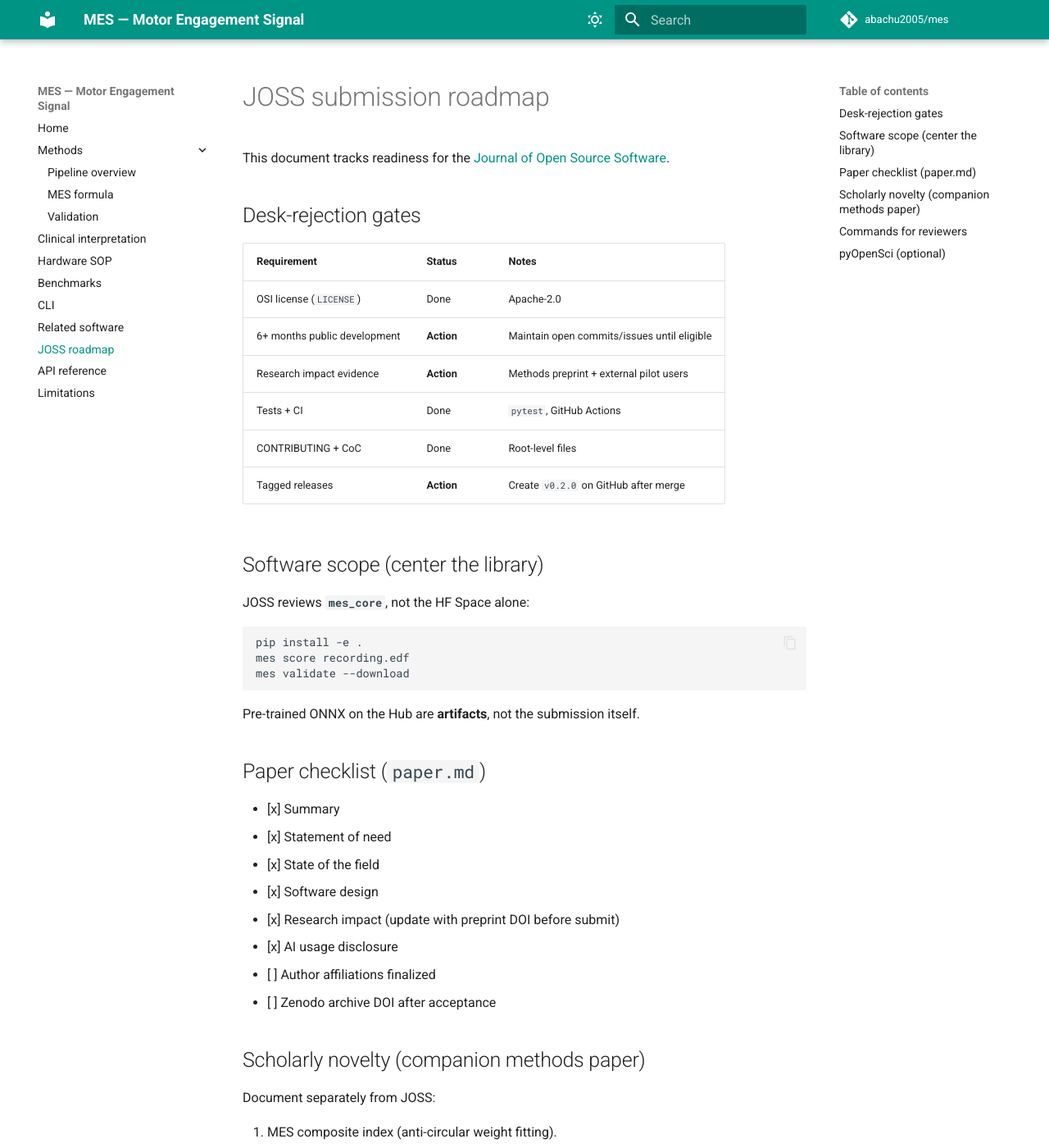
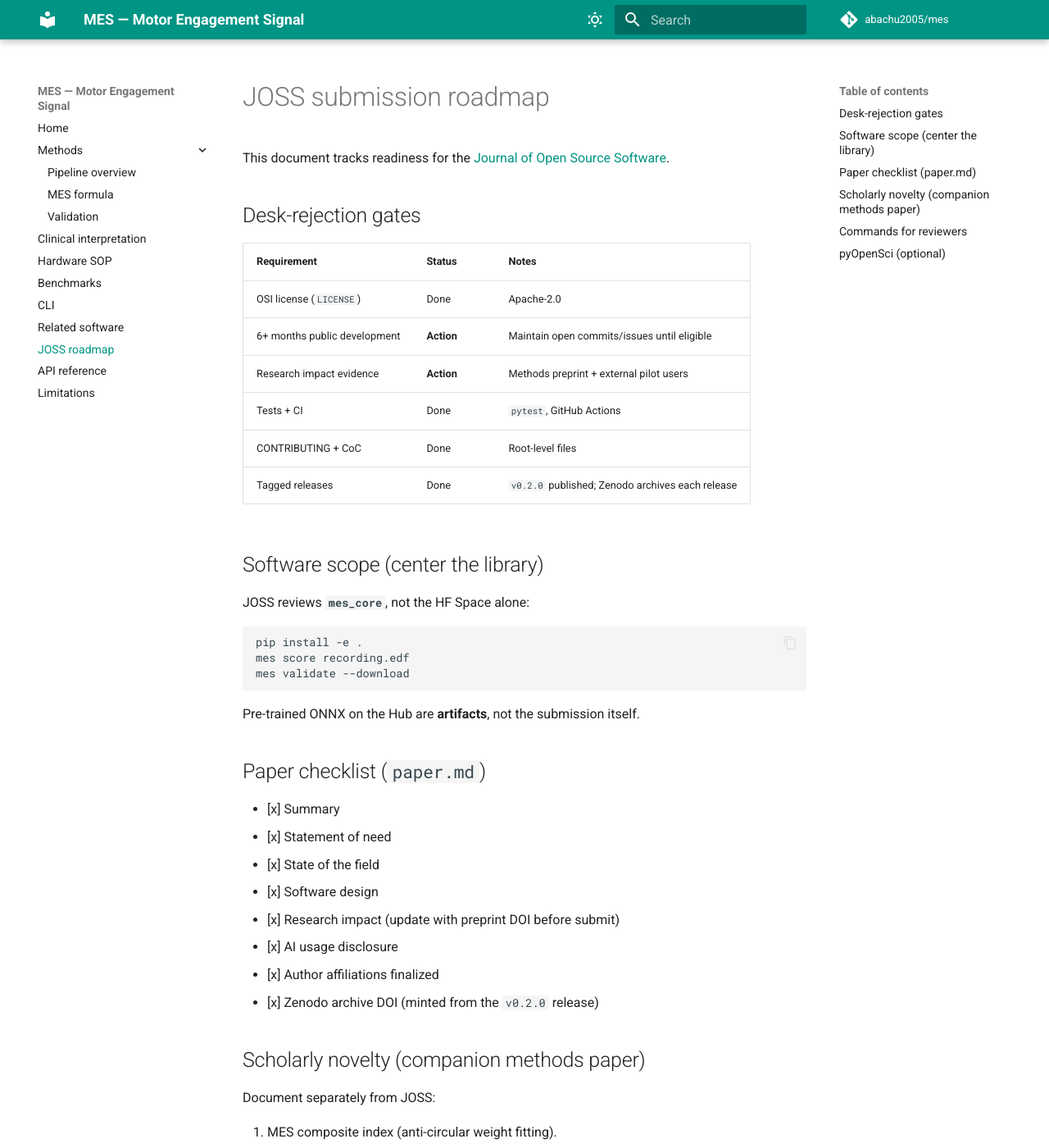
Before and after one commit to abachu2005/mes, an MkDocs documentation site: the page built from docs/joss-roadmap.md, in a window 1280 px wide and 1400 px high. Shown: the whole window at 82% size. Built offline with MkDocs 1.6.1 and Material for MkDocs 9.7.7, drawn with Linux system fonts in a browser that asks for light colours; comment, search, counter and statistics services are not loaded.

Commit message:
chore(release): finalize authorship and citation metadata for v0.2.0
Replaces the "MES Project Authors" / "TBD" placeholders with the real
author list and affiliation across CITATION.cff, paper.md, pyproject.toml,
and LICENSE, and adds .zenodo.json so the Zenodo archive uses curated
metadata instead of scraped GitHub fields.

This unblocks the first tagged release, which is what actually triggers the
already-installed Zenodo webhook to mint a citable DOI.

Co-authored-by: Cursor <cursoragent@cursor.com>

```diff
--- a/docs/joss-roadmap.md
+++ b/docs/joss-roadmap.md
@@ -11,7 +11,7 @@ This document tracks readiness for the [Journal of Open Source Software](https:/
 | Research impact evidence | **Action** | Methods preprint + external pilot users |
 | Tests + CI | Done | `pytest`, GitHub Actions |
 | CONTRIBUTING + CoC | Done | Root-level files |
-| Tagged releases | **Action** | Create `v0.2.0` on GitHub after merge |
+| Tagged releases | Done | `v0.2.0` published; Zenodo archives each release |
 
 ## Software scope (center the library)
 
@@ -33,8 +33,8 @@ Pre-trained ONNX on the Hub are **artifacts**, not the submission itself.
 - [x] Software design
 - [x] Research impact (update with preprint DOI before submit)
 - [x] AI usage disclosure
-- [ ] Author affiliations finalized
-- [ ] Zenodo archive DOI after acceptance
+- [x] Author affiliations finalized
+- [x] Zenodo archive DOI (minted from the `v0.2.0` release)
 
 ## Scholarly novelty (companion methods paper)
 
```
Also changed, not shown: CHANGELOG.md (+16 -2 lines), README.md (+15 -0 lines), paper.md (+11 -3 lines), pyproject.toml (+7 -1 lines), .zenodo.json (added), 2 other files.
